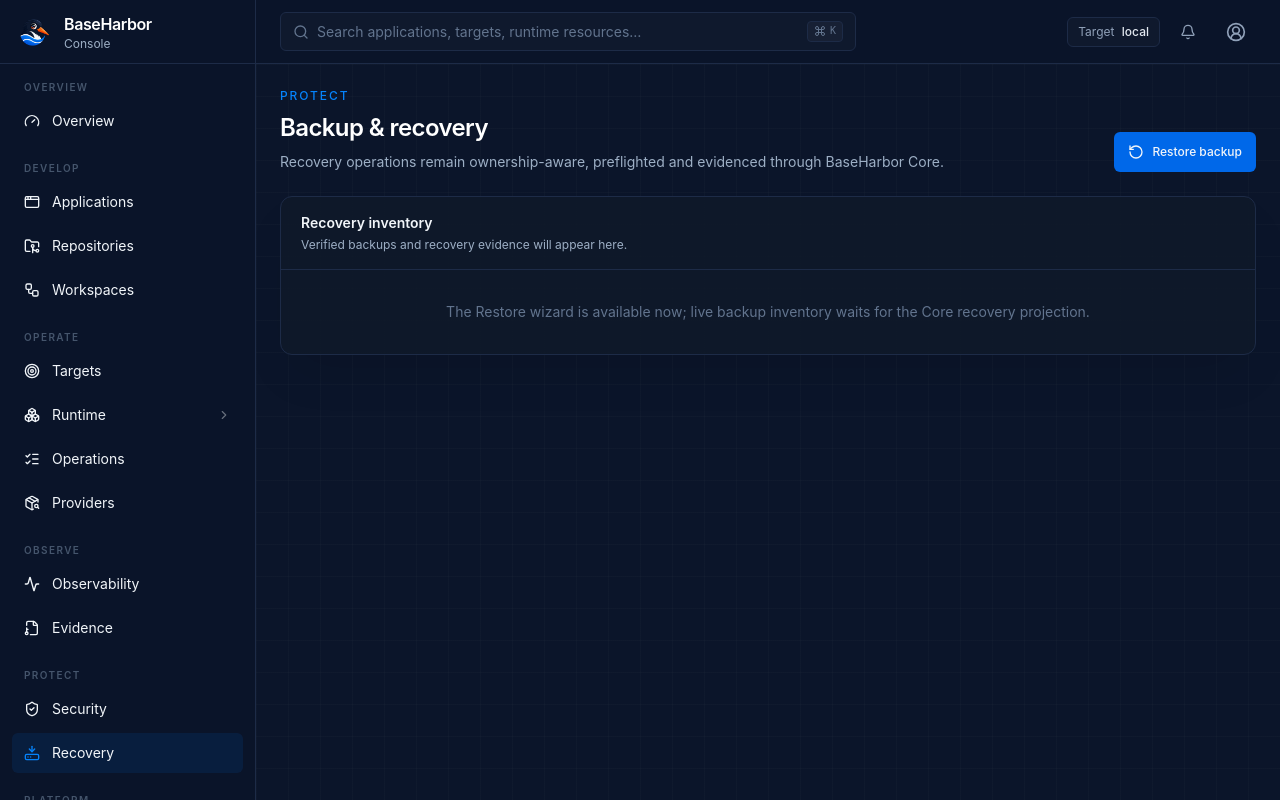
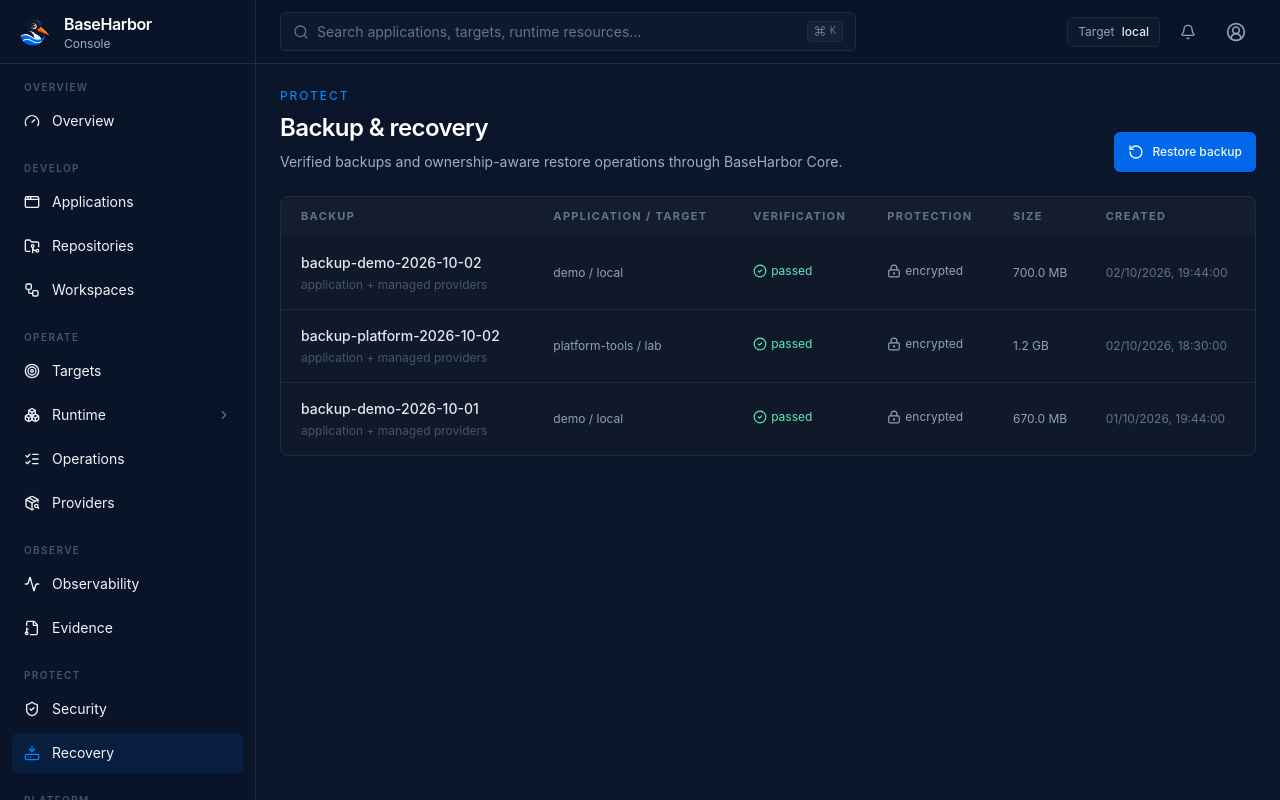
Before and after one commit to mcpdev80/baseharbor-console, a Next.js app: page /recovery in a window 1280 px wide. Built offline with nearby package versions, Linux system fonts and the light colour scheme.

Commit message:
feat: complete recovery inventory view

```diff
--- a/src/app/recovery/page.tsx
+++ b/src/app/recovery/page.tsx
@@ -1,24 +1,23 @@
 import Link from "next/link";
 import { RotateCcw } from "lucide-react";
-import { Panel } from "@/components/ui/panel";
+import { BackupTable } from "@/components/recovery/backup-table";
+import { baseHarborData } from "@/lib/baseharbor/data";
 
-export default function RecoveryPage() {
+export default async function RecoveryPage() {
+  const backups = await baseHarborData.backups();
   return (
     <div className="mx-auto max-w-[1500px] space-y-6">
       <div className="flex items-end justify-between gap-6">
         <div>
           <p className="mb-2 text-xs font-medium uppercase tracking-[.16em] text-[var(--bh-signal-blue)]">Protect</p>
           <h1 className="text-2xl font-semibold tracking-tight text-white">Backup & recovery</h1>
-          <p className="mt-2 max-w-3xl text-sm text-[var(--muted)]">Recovery operations remain ownership-aware, preflighted and evidenced through BaseHarbor Core.</p>
+          <p className="mt-2 max-w-3xl text-sm text-[var(--muted)]">Verified backups and ownership-aware restore operations through BaseHarbor Core.</p>
         </div>
         <Link href="/recovery/restore" className="inline-flex min-h-10 items-center gap-2 rounded-md bg-[var(--bh-ocean-blue)] px-3.5 text-xs font-medium text-white">
           <RotateCcw className="size-4" /> Restore backup
         </Link>
       </div>
-
-      <Panel title="Recovery inventory" subtitle="Verified backups and recovery evidence will appear here.">
-        <div className="p-8 text-center text-sm text-slate-500">The Restore wizard is available now; live backup inventory waits for the Core recovery projection.</div>
-      </Panel>
+      <div className="overflow-hidden rounded-lg border border-[var(--border)] bg-[var(--panel)]"><BackupTable backups={backups} /></div>
     </div>
   );
 }
```
